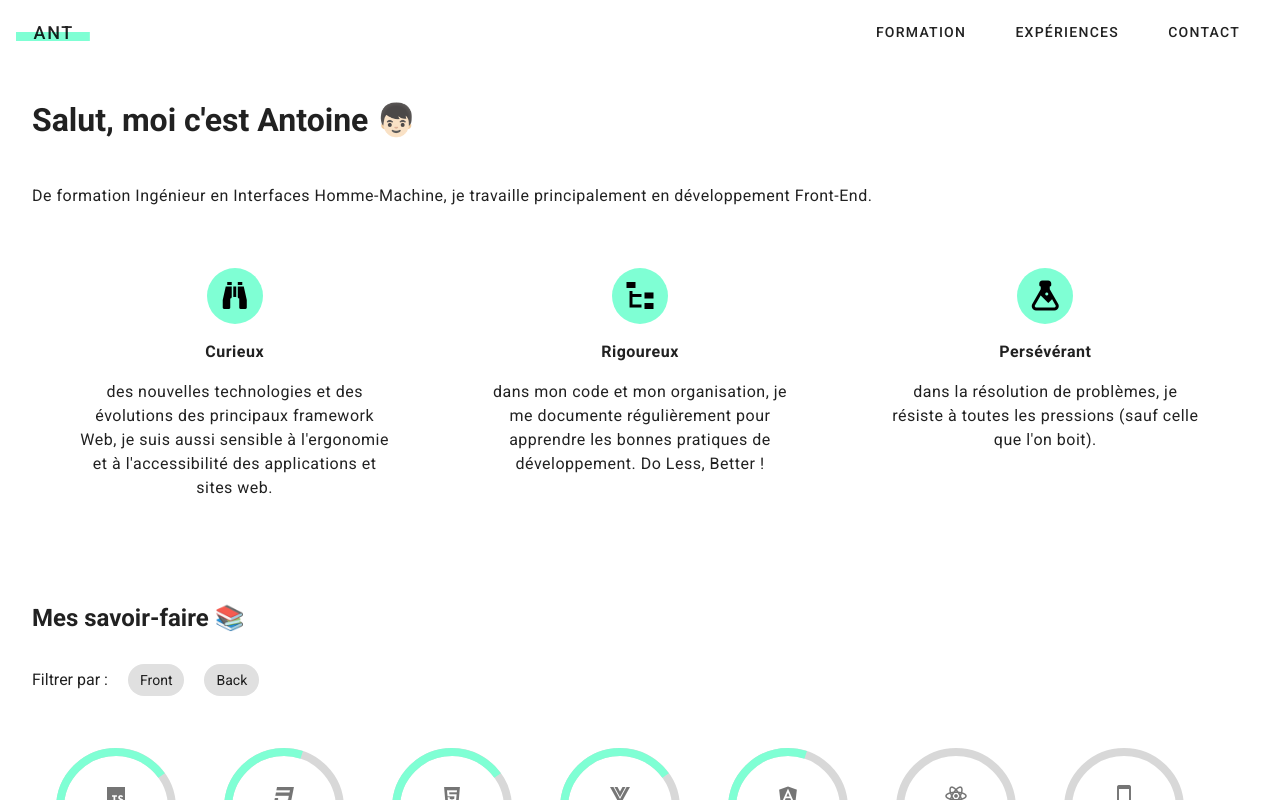
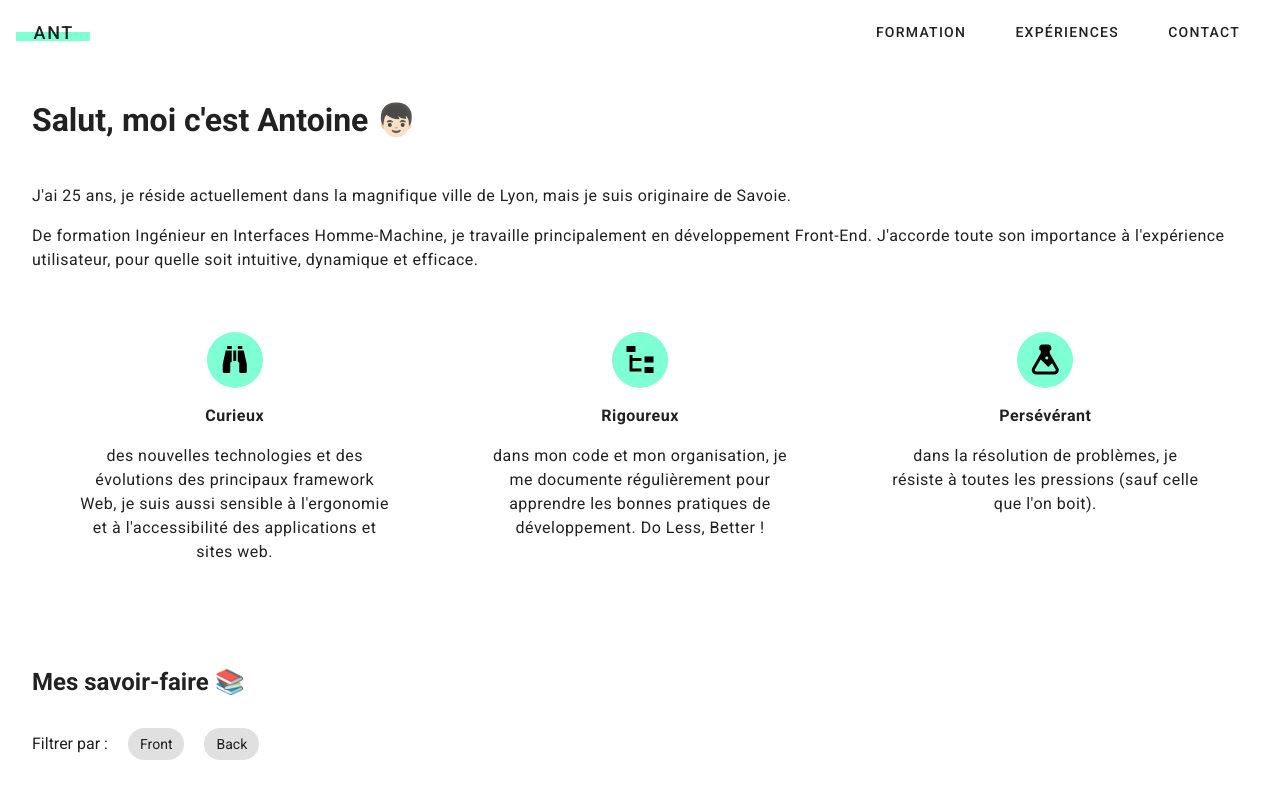
Before and after one commit to antsteyer/portfolio, a Vue app: page /#/ in a window 1280 px wide. Shown: the top 800 px of the page. Built offline with nearby package versions, Linux system fonts and the light colour scheme.

Commit message:
Add new bio infos in Home page 🏡

```diff
--- a/src/views/Home.vue
+++ b/src/views/Home.vue
@@ -1,10 +1,17 @@
 <template>
   <div class="home">
     <h1>Salut, moi c'est Antoine 👦🏻</h1>
+
     <div class="my-10 text-body-1">
       <p>
+        J'ai {{ age }} ans, je réside actuellement dans la magnifique ville de
+        Lyon, mais je suis originaire de Savoie.
+      </p>
+      <p>
         De formation Ingénieur en Interfaces Homme-Machine, je travaille
-        principalement en développement Front-End.
+        principalement en développement Front-End. J'accorde toute son
+        importance à l'expérience utilisateur, pour quelle soit intuitive,
+        dynamique et efficace.
       </p>
 
       <div
@@ -61,8 +68,24 @@
 import Vue from "vue";
 import SkillList from "@/components/SkillList.vue";
 
+const BIRTHDAY = new Date("1995-03-05");
+
 export default Vue.extend({
   name: "Home",
-  components: { SkillList }
+  components: { SkillList },
+  computed: {
+    age: function() {
+      const today = new Date();
+      const birthDate = BIRTHDAY;
+      let age = today.getFullYear() - birthDate.getFullYear();
+      const m = today.getMonth() - birthDate.getMonth();
+
+      if (m < 0 || (m === 0 && today.getDate() < birthDate.getDate())) {
+        age--;
+      }
+
+      return age;
+    }
+  }
 });
 </script>
```
